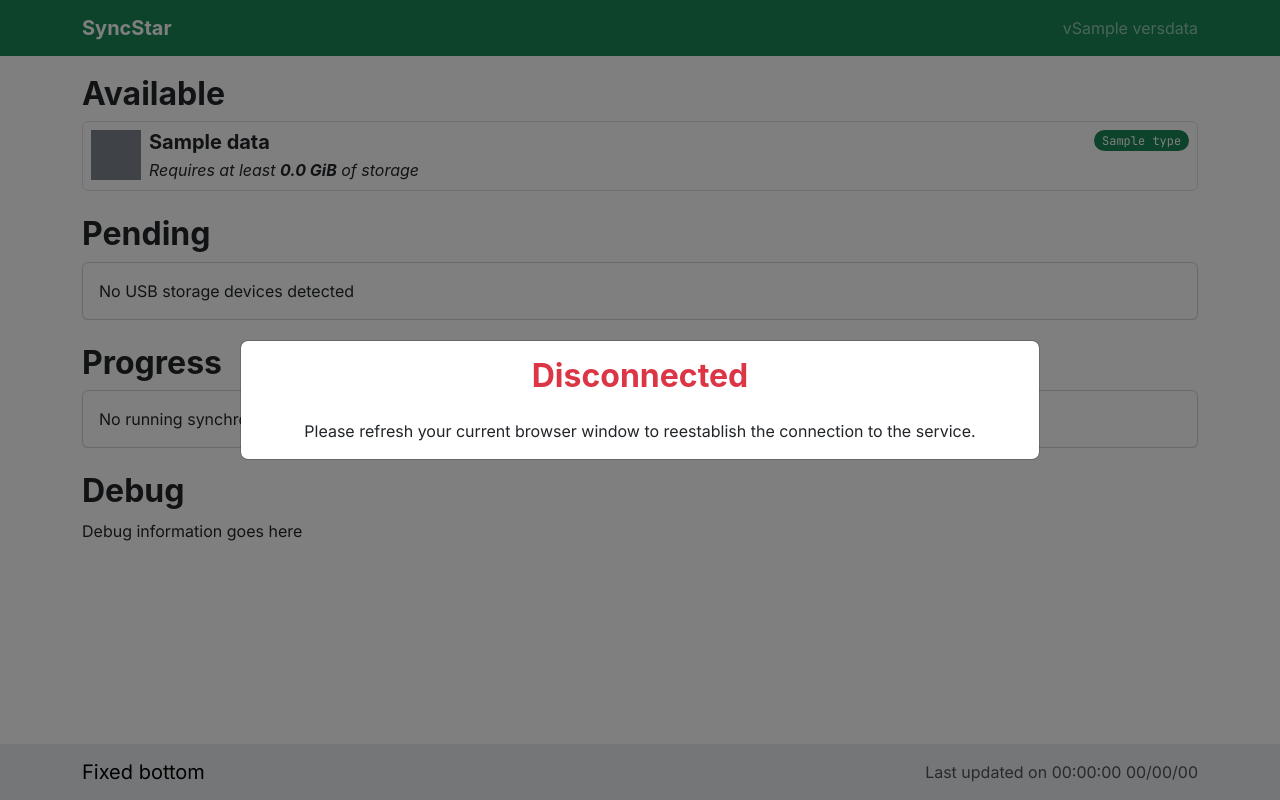
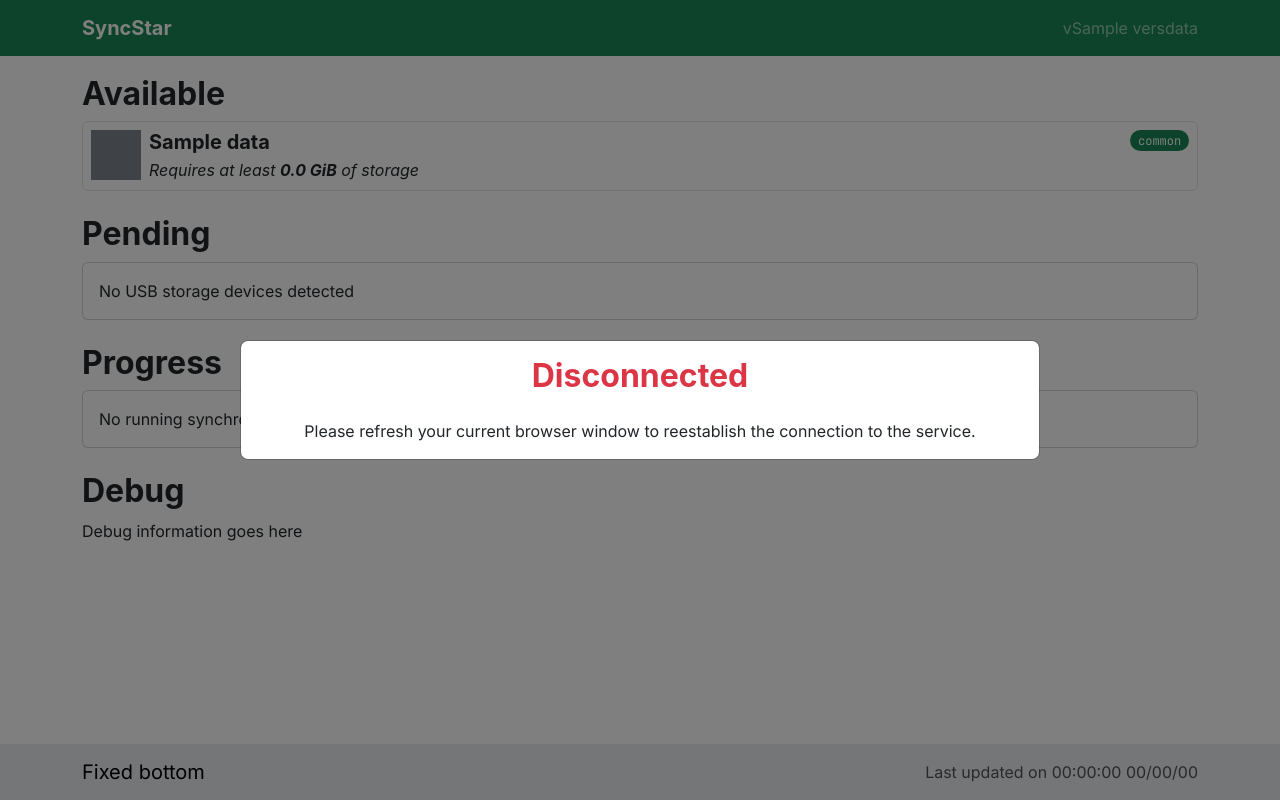
Before and after one commit to gridhead/syncstar, a Python web app: template syncstar/frontend/template/home.html in a window 1280 px wide. Run offline with Jinja, Linux system fonts and the light colour scheme; the template is opened without the code that fills it: most values are stand-ins (such as "Sample title", 1, 10 or a date in 2020); some web fonts are replaced; grey boxes are pictures that could not be loaded.

Commit message:
Show icons for unrecognized images types
Signed-off-by: Akashdeep Dhar <akashdeep.dhar@gmail.com>

```diff
--- a/syncstar/config/images.yml
+++ b/syncstar/config/images.yml
@@ -14,4 +14,4 @@
 4d042dedc8886856db10bc882074b84dcce52f829ea7b3f31d8031db8d84df20:
   path: /home/archdesk/Downloads/Fedora-Everything-netinst-x86_64-38-1.6.iso
   name: Fedora Everything 38
-  type: fedora
+  type: generic
--- a/syncstar/frontend/static/jscn/core.js
+++ b/syncstar/frontend/static/jscn/core.js
@@ -94,12 +94,14 @@
                                 <a class="list-group-item ${(elem['bool'] === true) ? 'border-success' : 'border-warning'} list-group-item-action p-2" id="isos-${indx}" onclick="select_hashes('${indx}', '${diskindx}');">
                                     <div class="d-flex w-100" style="gap: 0.5rem;">
                                         <div style="aspect-ratio: 1/1; height: 50px;">
-                                            <img src="${iconpath}/${icondict[elem['type']]}" class="w-100 h-100 filter-default" />
+                                            ${(icondict.hasOwnProperty(elem["type"]) === true) ? `<img src='${iconpath}/${icondict[elem['type']]}' class='w-100 h-100 filter-default' />` : `<img src='${iconpath}/${icondict['common']}' class='w-100 h-100 filter-default' />`}
                                         </div>
                                         <div class="d-flex flex-column flex-grow-1">
                                             <div class="d-flex justify-content-between align-items-start">
                                                 <h5 class="mb-1 headelem" id="name-${indx}">${elem["name"]}</h5>
-                                                <span class="strdelem badge ${(elem['bool'] === true) ? 'text-bg-success' : 'text-bg-warning'} rounded-pill monotext">${elem["type"]}</span>
+                                                <span class="strdelem badge ${(elem['bool'] === true) ? 'text-bg-success' : 'text-bg-warning'} rounded-pill monotext">
+                                                    ${(icondict.hasOwnProperty(elem["type"]) === true) ? `${elem["type"]}` : `common`}
+                                                </span>
                                             </div>
                                             <p class="mb-0 secotext">Requires at least <span class="${(elem['bool'] === true) ? 'text-success' : 'text-warning'}" style="font-weight: bold">${(elem["size"] / (1024 * 1024 * 1024)).toFixed(2)} GiB</span> of storage</p>
                                         </div>
--- a/syncstar/frontend/template/home.html
+++ b/syncstar/frontend/template/home.html
@@ -89,12 +89,12 @@
             <a class="list-group-item p-2" id="isos-main-{{ indx }}">
                 <div class="d-flex w-100" style="gap: 0.5rem;">
                     <div style="aspect-ratio: 1/1; height: 50px;">
-                        <img src="{{ url_for('static', filename='icon/' + icondict[data['type']] ) }}" class="w-100 h-100 filter-default" />
+                        <img src="{% if data['type'] in icondict %}{{ url_for('static', filename='icon/' + icondict[data['type']] ) }}{% else %}{{ url_for('static', filename='icon/' + icondict['common'] ) }}{% endif %}" class="w-100 h-100 filter-default" />
                     </div>
                     <div class="d-flex flex-column flex-grow-1">
                         <div class="d-flex justify-content-between align-items-start">
                             <h5 class="mb-1 headelem" id="name-main-{{ indx }}">{{ data["name"] }}</h5>
-                            <span class="strdelem badge text-bg-success rounded-pill monotext">{{ data["type"] }}</span>
+                            <span class="strdelem badge text-bg-success rounded-pill monotext">{% if data['type'] in icondict %}{{ data["type"] }}{% else %}common{% endif %}</span>
                         </div>
                         <p class="mb-0 secotext">Requires at least <span style="font-weight: bold">{{ ( data["size"] / ( 1024 * 1024 * 1024 ) ) | round(2) }} GiB</span> of storage</p>
                     </div>
```
